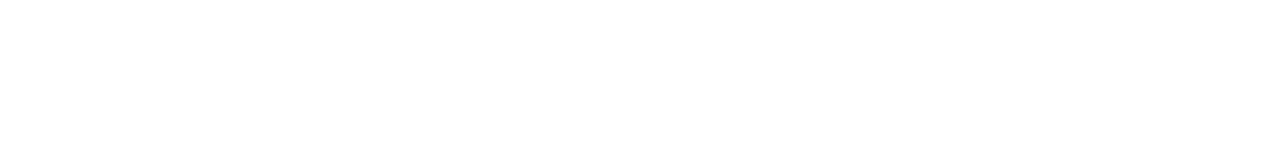
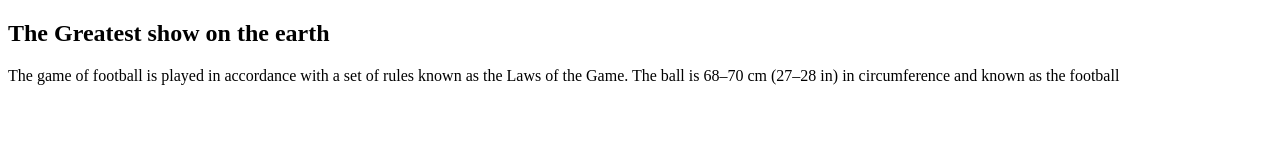
Before and after one commit to reaz950/asserment-02, a plain HTML site: page index.html in a window 1280 px wide. Drawn offline with Linux system fonts and the light colour scheme.

Commit message:
heading updatng

```diff
--- a/index.html
+++ b/index.html
@@ -10,7 +10,8 @@
 <body>
     <!-- Html part start  -->
     <section>
-
+        <h1>The Greatest show on the earth</h1>
+        <p>The game of football is played in accordance with a set of rules known as the Laws of the Game. The ball is 68–70 cm (27–28 in) in circumference and known as the football</p>
     </section>
     <!-- Html part end -->
 
```
